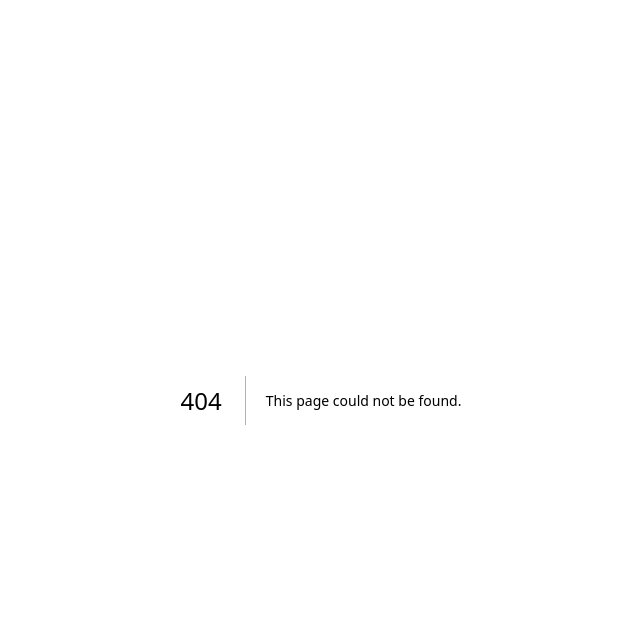
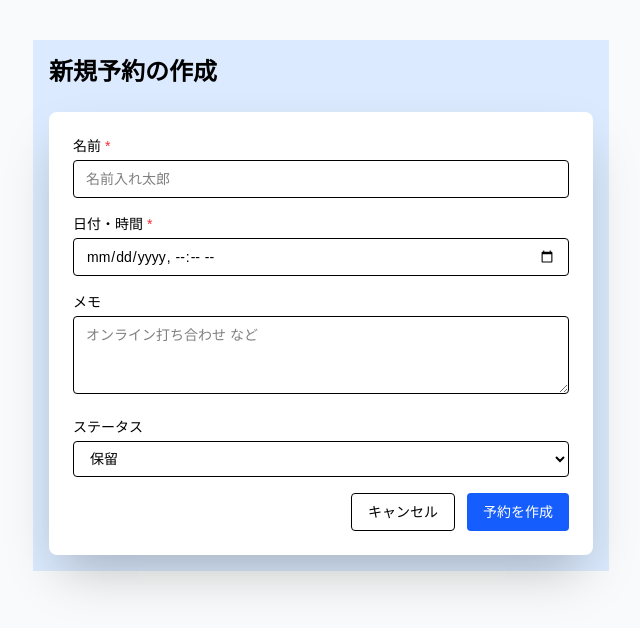
Before and after one commit to yasunarj/reservation-app, a Next.js app in the folder frontend/: page /reservations/new in a window 1280 px wide. Before the commit this address had no page. Shown: the top 628 px of the page, without its empty margins (319-959 px from the left). Built offline with nearby package versions, Linux system fonts and the light colour scheme; no server answers.

Commit message:
Add reservation create API and new reservation form

```diff
--- /dev/null
+++ b/frontend/app/reservations/new/page.tsx
@@ -0,0 +1,166 @@
+"use client";
+
+import { useState, FormEvent } from "react";
+import { useRouter } from "next/navigation";
+
+type ReservationStatus = "pending" | "confirmed" | "cancelled";
+
+const API_BASE_URL =
+  process.env.NEXT_PUBLIC_API_BASE_URL ?? "http://localhost:8787";
+
+const NewReservationPage = () => {
+  const router = useRouter();
+
+  const [name, setName] = useState<string>("");
+  const [date, setDate] = useState<string>("");
+  const [note, setNote] = useState<string>("");
+  const [status, setStatus] = useState<ReservationStatus>("pending");
+
+  const [isSubmitting, setIsSubmitting] = useState<boolean>(false);
+  const [errorMessage, setErrorMessage] = useState<string | null>(null);
+
+  const handleSubmit = async (e: FormEvent<HTMLFormElement>) => {
+    e.preventDefault();
+    setErrorMessage(null);
+
+    if (!name.trim()) {
+      setErrorMessage("名前は必須です");
+      return;
+    }
+
+    if (!date) {
+      setErrorMessage("日付は必須です");
+      return;
+    }
+
+    setIsSubmitting(true);
+
+    try {
+      const isoDate = new Date(date).toISOString();
+
+      const res = await fetch(`${API_BASE_URL}/reservations`, {
+        method: "POST",
+        headers: {
+          "Content-Type": "application/json",
+        },
+        body: JSON.stringify({
+          name,
+          date: isoDate,
+          note: note.trim() ? note : undefined,
+          status,
+        }),
+      });
+
+      if (!res.ok) {
+        const data = await res.json().catch(() => null);
+        console.error("Failed to create reservation", data);
+        setErrorMessage(
+          data?.error ??
+            "予約の作成に失敗しました。時間をおいて再度お試しください。"
+        );
+        return;
+      }
+      router.push("/reservations");
+    } catch (e) {
+      console.error(e);
+      setErrorMessage("通信エラーが発生しました");
+    } finally {
+      setIsSubmitting(false);
+    }
+  };
+
+  return (
+    <main className="min-h-screen bg-gray-50 py-10 text-black">
+      <div className="max-w-xl mx-auto p-4 bg-blue-100">
+        <h1 className="text-2xl font-bold mb-6">新規予約の作成</h1>
+
+        <form
+          onSubmit={handleSubmit}
+          className="space-y-4 bg-white p-6 rounded-lg shadow-2xl"
+        >
+          {errorMessage && (
+            <div className="text-sm text-red-600 border border-red-200 bg-red-50 p-2 rounded">
+              {errorMessage}
+            </div>
+          )}
+          <div>
+            <label htmlFor="name" className="block text-sm font-medium mb-1">
+              名前<span className="text-red-500 ml-1">*</span>
+            </label>
+            <input
+              id="name"
+              type="text"
+              className="w-full border rounded px-3 py-2 text-sm"
+              value={name}
+              onChange={(e) => setName(e.target.value)}
+              placeholder="名前入れ太郎"
+            />
+          </div>
+
+          <div>
+            <label htmlFor="date" className="block text-sm font-medium mb-1">
+              日付・時間<span className="text-red-500 ml-1">*</span>
+            </label>
+            <input
+              type="datetime-local"
+              className="w-full border rounded px-3 py-2 text-sm"
+              value={date}
+              onChange={(e) => setDate(e.target.value)}
+            />
+          </div>
+
+          <div>
+            <label htmlFor="note" className="block text-sm font-medium mb-1">
+              メモ
+            </label>
+            <textarea
+              name="note"
+              id="note"
+              className="w-full border rounded px-3 py-2 text-sm"
+              rows={3}
+              onChange={(e) => setNote(e.target.value)}
+              placeholder="オンライン打ち合わせ など"
+            ></textarea>
+          </div>
+
+          <div>
+            <label htmlFor="status" className="block text-sm font-medium mb-1">
+              ステータス
+            </label>
+            <select
+              name="status"
+              id="status"
+              className="w-full border rounded px-3 py-2 text-sm"
+              value={status}
+              onChange={(e) => setStatus(e.target.value as ReservationStatus)}
+            >
+              <option value="pending">保留</option>
+              <option value="confirmed">確定</option>
+              <option value="cancelled">キャンセル</option>
+            </select>
+          </div>
+
+          <div className="flex justify-end gap-3">
+            <button
+              type="button"
+              onClick={() => router.push("/reservations")}
+              className="px-4 py-2 text-sm border rounded"
+              disabled={isSubmitting}
+            >
+              キャンセル
+            </button>
+            <button
+              type="submit"
+              disabled={isSubmitting}
+              className="px-4 py-2 text-sm text-white bg-blue-600 rounded disabled:opacity-60"
+            >
+              {isSubmitting ? "送信中..." : "予約を作成"}
+            </button>
+          </div>
+        </form>
+      </div>
+    </main>
+  );
+};
+
+export default NewReservationPage;
```
Also changed, not shown: 1 other file (tests, documents, lock files or other folders).
